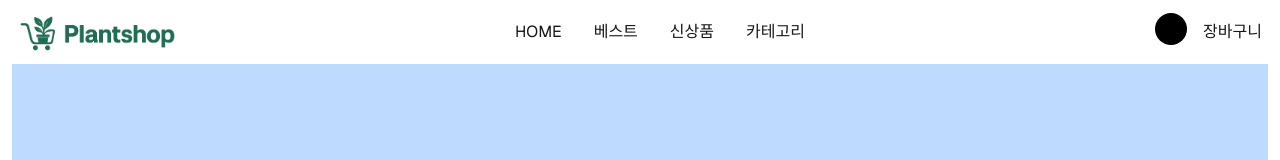
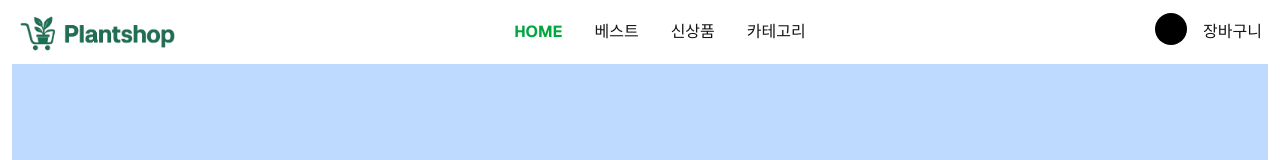
Before and after one commit to rierik/plants-e-commerce, a Next.js app: page / in a window 1280 px wide. Shown: the top 160 px of the page. Built offline with nearby package versions, Linux system fonts and the light colour scheme.

Commit message:
Feat: 헤더의 네비 본인 페이지 클릭 시  active 색 들어가도록

```diff
--- a/src/app/Header.tsx
+++ b/src/app/Header.tsx
@@ -1,7 +1,25 @@
 import Image from 'next/image';
 import Link from 'next/link';
+import { usePathname } from 'next/navigation';
+import { useEffect, useState } from 'react';
+
+const navItems = [
+  { name: 'HOME', path: '/' },
+  { name: '베스트', path: '/best' },
+  { name: '신상품', path: '/new' },
+  { name: '카테고리', path: '/category' },
+];
 
 const Header = () => {
+  const [isClient, setIsClient] = useState(false);
+  const [activePath, setActivePath] = useState('/');
+  const pathname = usePathname();
+
+  useEffect(() => {
+    setIsClient(true);
+    setActivePath(pathname);
+  }, [pathname]);
+
   return (
     <header className="grid grid-cols-[160px_auto_120px] items-center w-full h-16 p-1.5  ">
       <Link
@@ -13,18 +31,17 @@ const Header = () => {
       </Link>
 
       <ul className="flex gap-8 items-center justify-center">
-        <li>
-          <Link href={{ pathname: '/' }}>HOME</Link>
-        </li>
-        <li>
-          <Link href={{ pathname: '/best' }}>베스트</Link>
-        </li>
-        <li>
-          <Link href={{ pathname: '/new' }}>신상품</Link>
-        </li>
-        <li>
-          <Link href={{ pathname: '/category' }}>카테고리</Link>
-        </li>
+        {navItems.map((item) => {
+          const isActive = item.path === '/' ? pathname === '/' : pathname === item.path || pathname.startsWith(`${item.path}/`);
+
+          return (
+            <li key={item.path}>
+              <Link href={item.path}>
+                <p className={isActive ? 'text-green-600 font-bold' : ''}>{item.name}</p>
+              </Link>
+            </li>
+          );
+        })}
       </ul>
 
       <ul className="flex items-center gap-4 justify-end">
```
